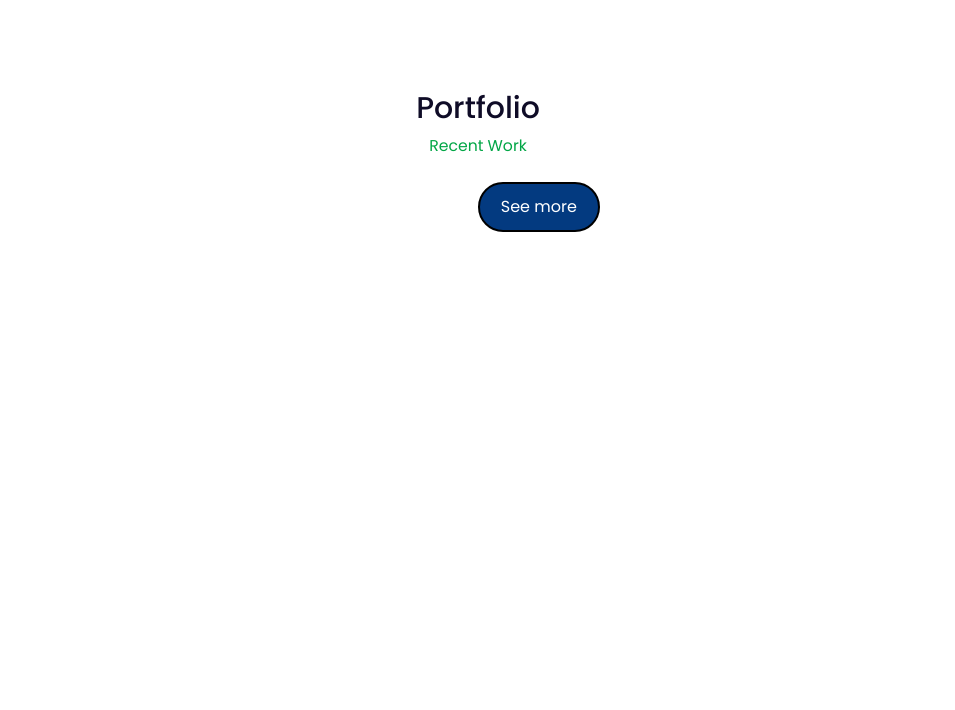
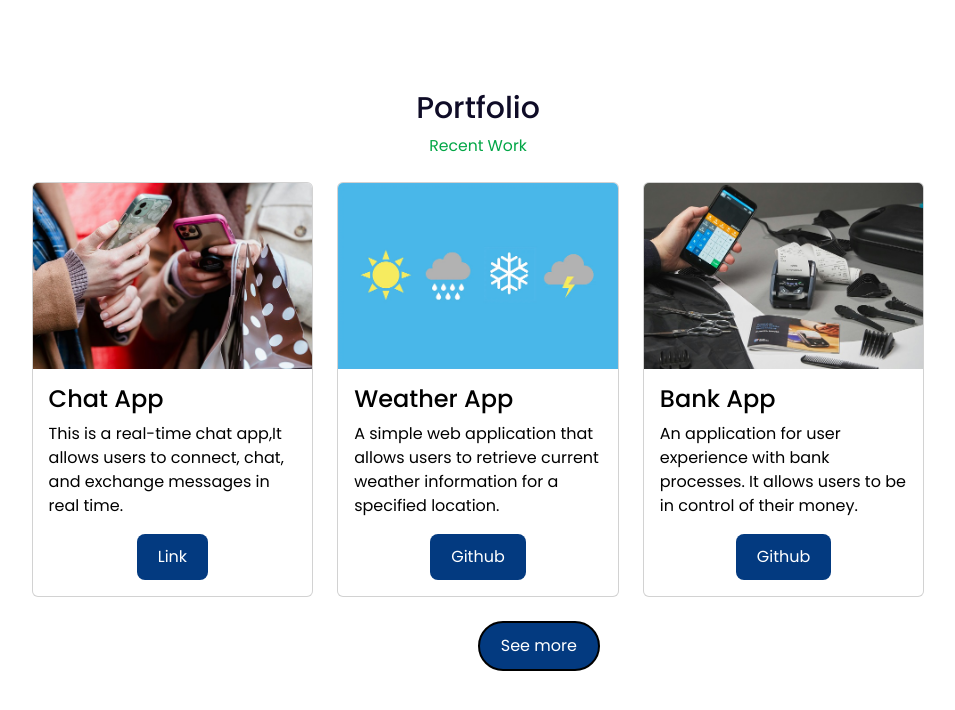
Before and after one commit to MfidiV/mfidiv_react_portfolio, a React (Create React App) app: page / in a window 1280 px wide. Both pictures are taken after a click on the button "See more". Shown: the part 2524-3234 px from the top of the page, without its empty margins (162-1117 px from the left). Built offline with nearby package versions, Linux system fonts and the light colour scheme.

Commit message:
Created another set of project to view on button click event.

```diff
--- a/src/Sections/Portfolio/Portfolio.js
+++ b/src/Sections/Portfolio/Portfolio.js
@@ -6,7 +6,9 @@ import 'bootstrap/dist/css/bootstrap.min.css'
 import blogImage from '../../components/assets/Portfolio/blog-6.jpg';
 import taxCalcImage from '../../components/assets/Portfolio/TaxCalc.jpg';
 import unitConvImage from '../../components/assets/Portfolio/UnitConv.png';
-
+import chatAppImage from '../../components/assets/Portfolio/chatApp.jpg';
+import weatherImage from '../../components/assets/Portfolio/weather.png';
+import bankAppImage from '../../components/assets/Portfolio/pexels-obsahovka-obsahovka-4449784.jpg';
 
 const Portfolio = () => {
     const [showRow1, setShowRow1] = useState(true);
@@ -40,7 +42,7 @@ const Portfolio = () => {
                         <img className="card-img-top" src={taxCalcImage} alt="Tax Calculator logo" style={{ width: '100%' }} />
                         <div className="card-body">
                             <h4 className="card-title">Tax Calculator</h4>
-                            <p className="card-text">This Java Swing application for calculating income tax based inputs</p>
+                            <p className="card-text">This Java Swing application for calculating income tax based on inputs</p>
                             <div className="text-center">
                                 <a href="https://github.com/MfidiV/Tax_Calculator" className="btn1 btn-success">Github</a>
                             </div>
@@ -62,6 +64,47 @@ const Portfolio = () => {
                 </div>
             </div>
 
+            <div className="row" id="row2" style={{ display: showRow1 ? 'none' : 'flex' }}>
+                <div className="col-lg-4 mt-4">
+                    <div className="card portfolioContent">
+                        <img className="card-img-top" src={chatAppImage} alt="Chat app logo" style={{ width: '100%' }} />
+                        <div className="card-body">
+                            <h4 className="card-title">Chat App</h4>
+                            <p className="card-text">This is a real-time chat app,It allows users to connect, chat, and exchange messages in real time.</p>
+                            <div className="text-center">
+                                <a href="https://theebestchat.netlify.app/" className="btn1 btn-success">Link</a>
+                            </div>
+                        </div>
+                    </div>
+                </div>
+
+                <div className="col-lg-4 mt-4">
+                    <div className="card portfolioContent">
+                        <img className="card-img-top" src={weatherImage} alt="Weather app logo" style={{ width: '100%' }} />
+                        <div className="card-body">
+                            <h4 className="card-title">Weather App</h4>
+                            <p className="card-text">A simple web application that allows users to retrieve current weather information for a specified location.</p>
+                            <div className="text-center">
+                                <a href="https://github.com/MfidiV/Weather_App" className="btn1 btn-success">Github</a>
+                            </div>
+                        </div>
+                    </div>
+                </div>
+
+                <div className="col-lg-4 mt-4">
+                    <div className="card portfolioContent">
+                        <img className="card-img-top" src={bankAppImage} alt="Bank app logo" style={{ width: '100%' }} />
+                        <div className="card-body">
+                            <h4 className="card-title">Bank App</h4>
+                            <p className="card-text">An application for user experience with bank processes. It allows users to be in control of their money.</p>
+                            <div className="text-center">
+                                <a href="https://github.com/MfidiV/Bank_Application" className="btn1 btn-success">Github</a>
+                            </div>
+                        </div>
+                    </div>
+                </div>
+            </div>
+
             <div className="toggle">
                 <button className="btn1" onClick={toggleRows}>See more</button>
             </div>
```
